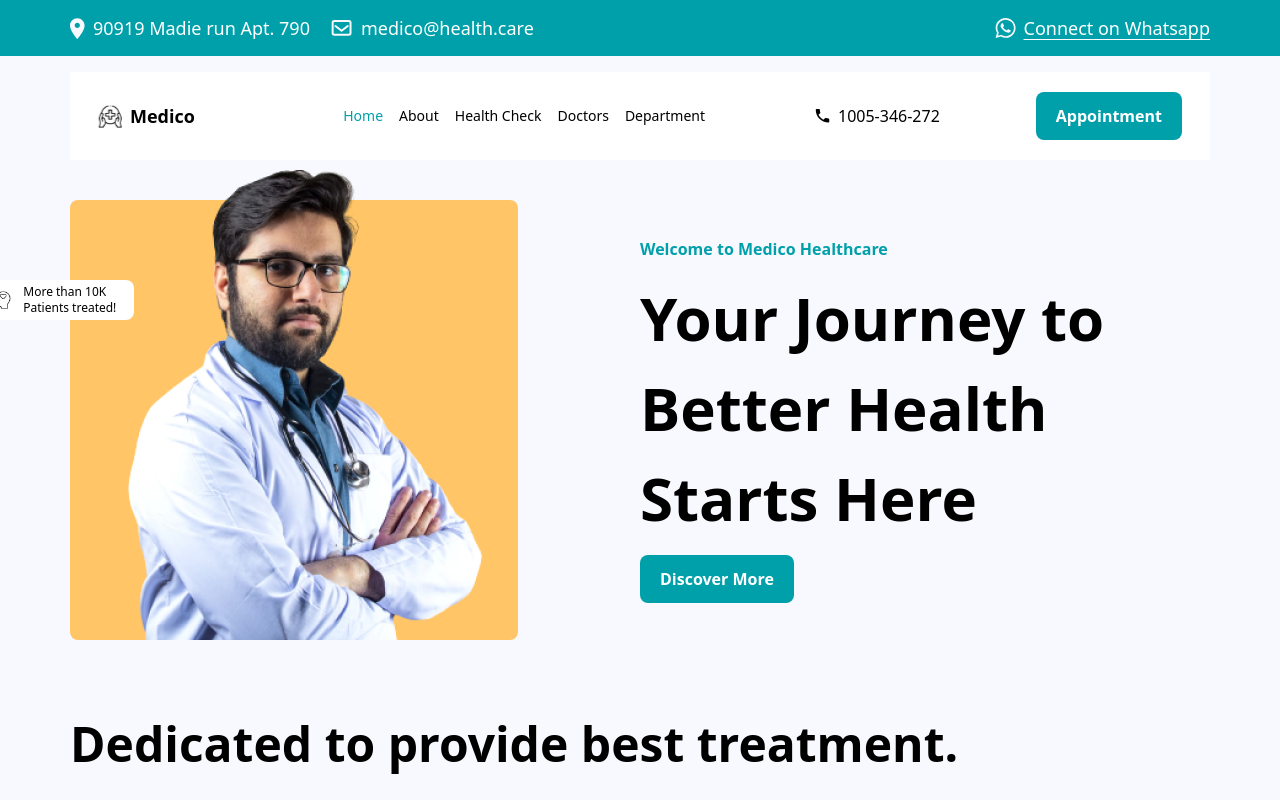
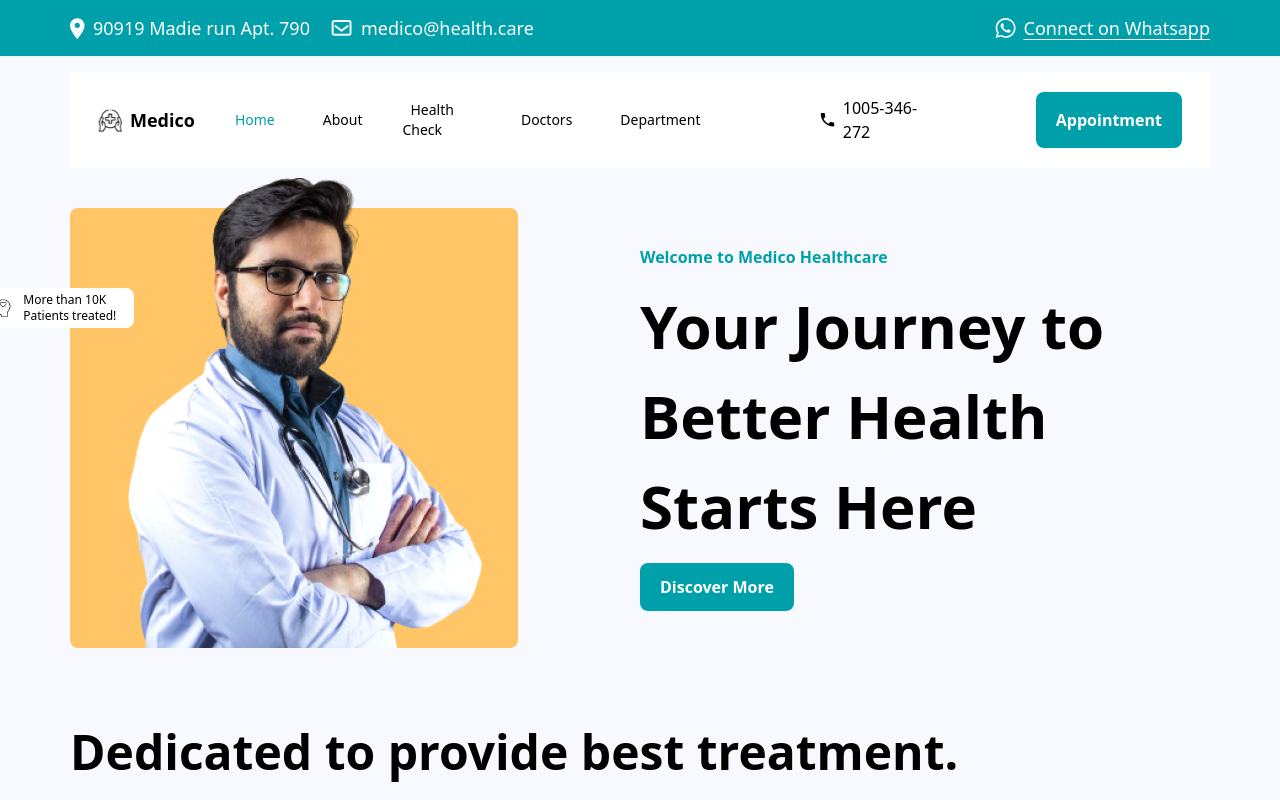
Before and after one commit to ibrar11/Medico_Healthcare, a React (Create React App) app: page / in a window 1280 px wide. Shown: the top 800 px of the page. Built offline with nearby package versions, Linux system fonts and the light colour scheme.

Commit message:
use the navbar  li tag inside the map function

```diff
--- a/src/components/templates/Header.jsx
+++ b/src/components/templates/Header.jsx
@@ -62,9 +62,9 @@ const Header = () => {
           >
             <nav className="text-sm lg:flex lg:items-center">
               <ul className="flex flex-col pl-4 lg:flex-row lg:items-center">
-                <li className="px-2 py-2  lg:px-1.5">
-                  {links.map((link) => {
-                    return (
+                {links.map((link) => {
+                  return (
+                    <li className="px-4 py-2">
                       <NavLink
                         key={link.key}
                         to={link.to}
@@ -74,9 +74,9 @@ const Header = () => {
                       >
                         {link.name}
                       </NavLink>
-                    );
-                  })}
-                </li>
+                    </li>
+                  );
+                })}
               </ul>
             </nav>
             <ListItem
```
